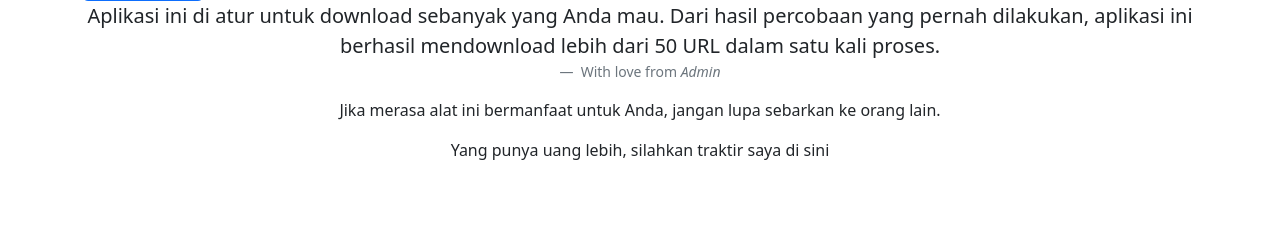
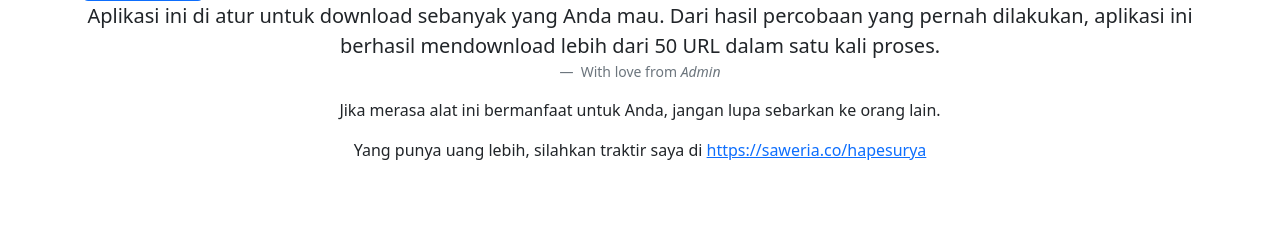
Before and after one commit to hapesurya/s3o, a Flask app: page /convertmd in a window 1280 px wide. Shown: the part 427-678 px from the top of the page. Run offline with Flask 3, Linux system fonts and the light colour scheme.

Commit message:
Update convertmd.html
tambah link saweria

```diff
--- a/templates/copywebsite/convertmd.html
+++ b/templates/copywebsite/convertmd.html
@@ -86,7 +86,7 @@
             Jika merasa alat ini bermanfaat untuk Anda, jangan lupa sebarkan ke
             orang lain.
           </p>
-          <p>Yang punya uang lebih, silahkan traktir saya di sini</p>
+          <p>Yang punya uang lebih, silahkan traktir saya di <a href="https://saweria.co/hapesurya">https://saweria.co/hapesurya</a></p>
         </div>
       </div>
     </div>
```
